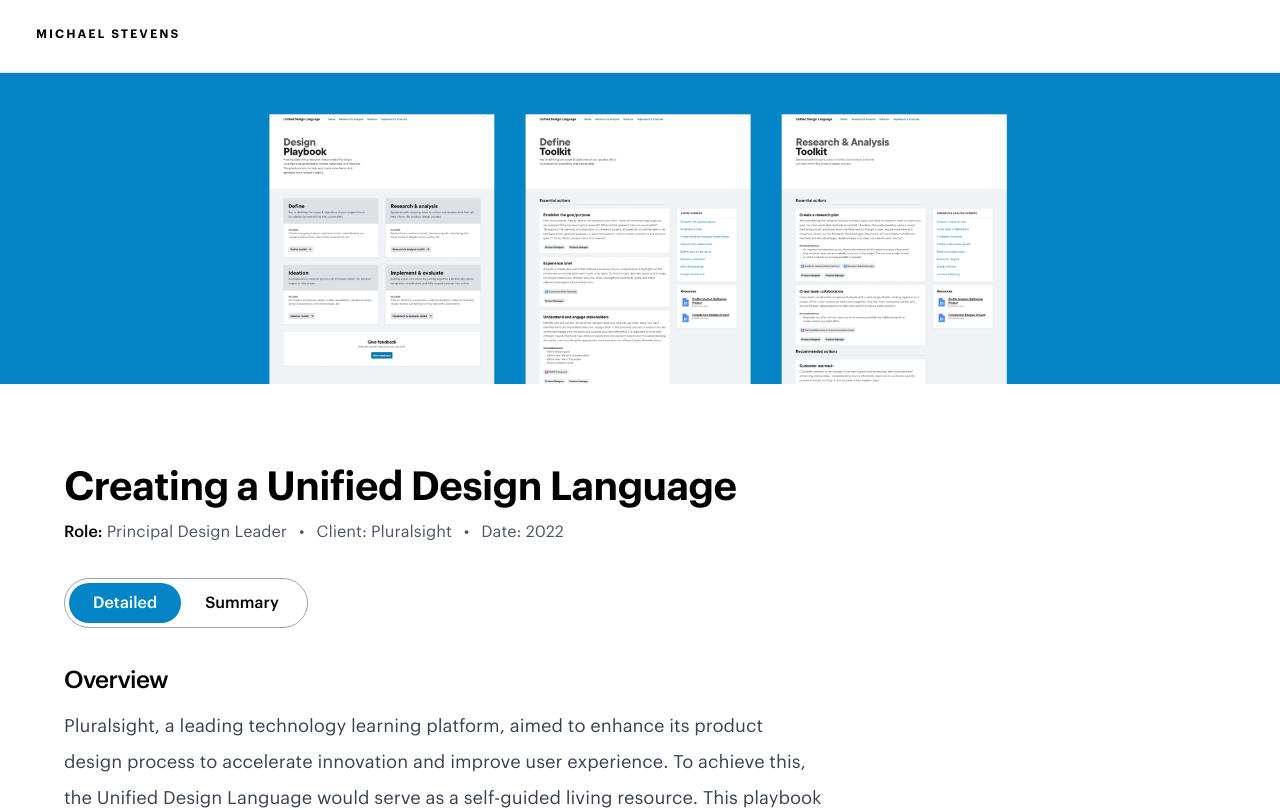
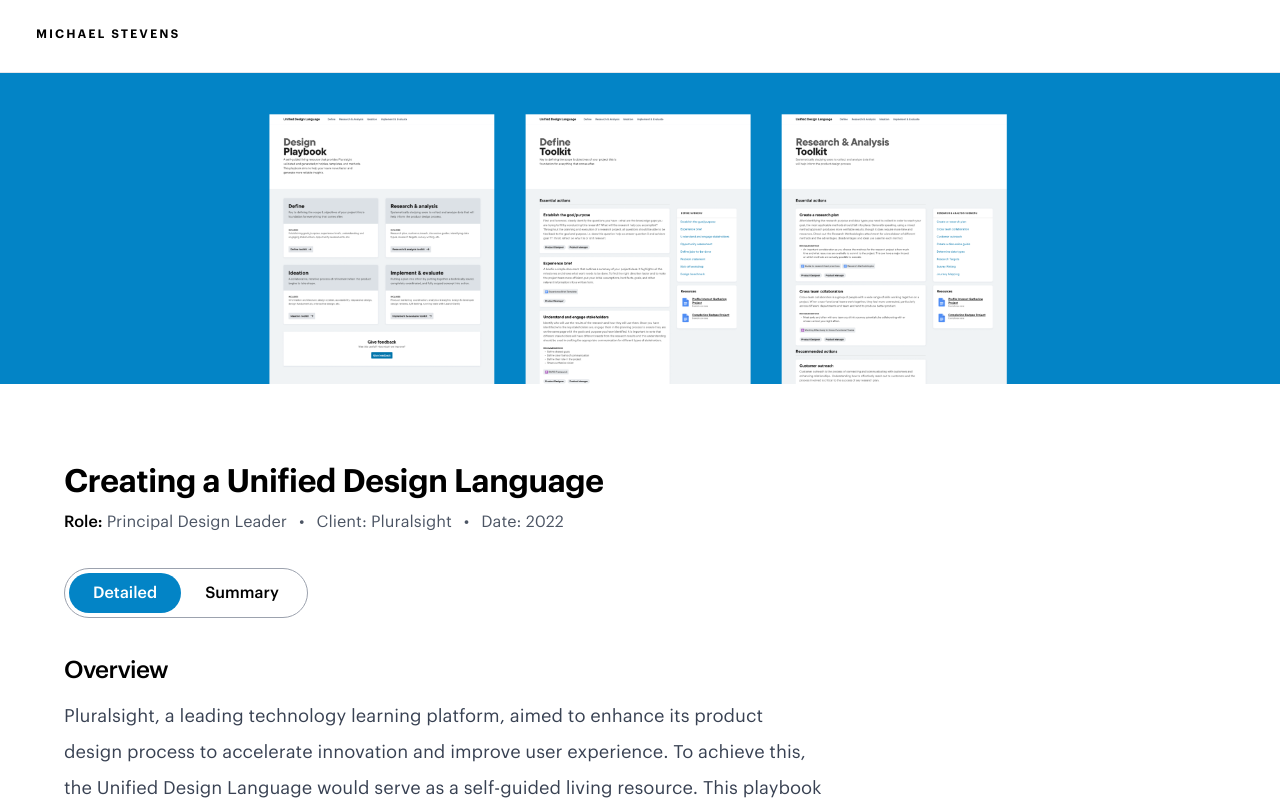
Before and after one commit to mich8060/portfolio, a React (Create React App) app: page /case-studies/creating-a-unified-design-language in a window 1280 px wide. Shown: the top 810 px of the page. Built offline with nearby package versions, Linux system fonts and the light colour scheme.

Commit message:
Headline Size Correction

```diff
--- a/src/components/detail/details.scss
+++ b/src/components/detail/details.scss
@@ -204,7 +204,8 @@
             @include headline--small;
 
             @media screen and (min-width: $breakpoint--medium) {
-                @include headline--large;
+                @include headline--medium;
+                font-weight:600;
             }
 
             span {
```
